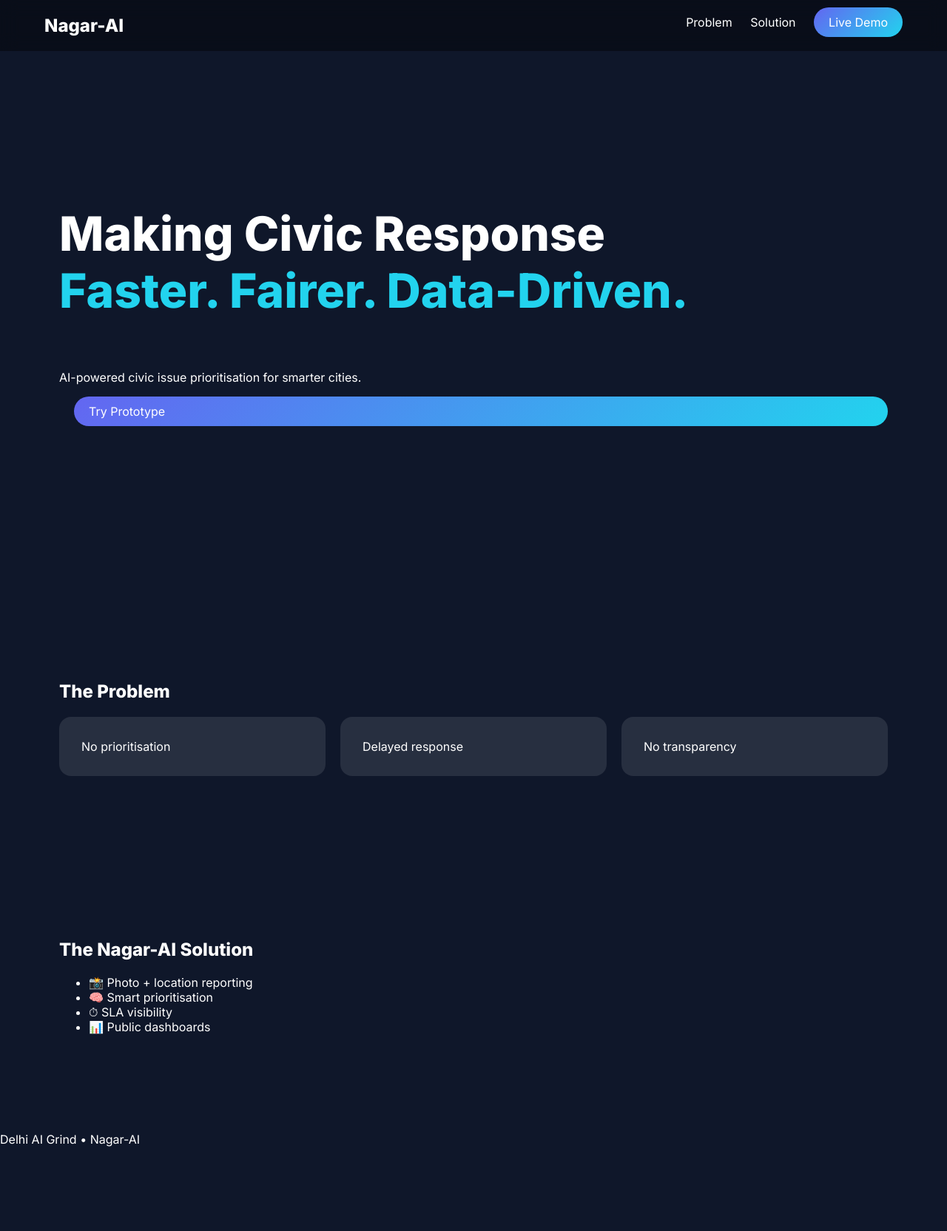
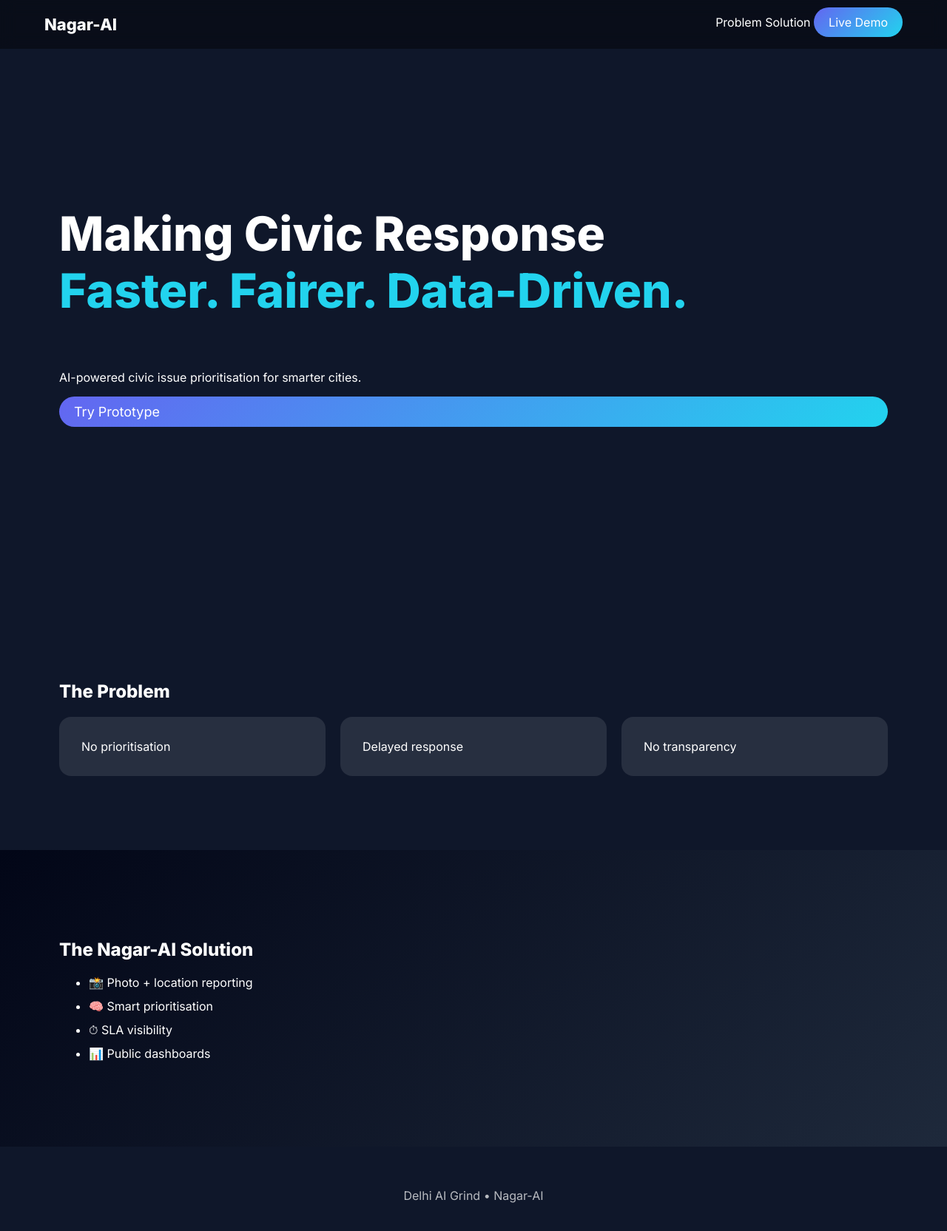
Before and after one commit to divijatewari/nagar-ai, a plain HTML site: page index.html in a window 1280 px wide. Shown: the whole page at 74% size. Before the commit the page ends 1566 px from the top, so only its background shows below. Drawn offline with Linux system fonts and the light colour scheme.

Commit message:
Refactor CSS for consistency and readability

```diff
--- a/style.css
+++ b/style.css
@@ -1,24 +1,33 @@
-* { box-sizing: border-box; font-family: 'Inter', sans-serif; }
+* {
+  box-sizing: border-box;
+  font-family: 'Inter', sans-serif;
+}
 
 body {
   margin: 0;
   background: #0f172a;
-  color: #fff;
+  color: #ffffff;
+}
+
+a {
+  color: white;
+  text-decoration: none;
 }
 
 .navbar {
+  position: fixed;
+  width: 100%;
+  padding: 20px 60px;
   display: flex;
   justify-content: space-between;
-  padding: 20px 60px;
-  position: fixed;
-  width: 100%;
   background: rgba(0,0,0,0.4);
-  backdrop-filter: blur(12px);
+  backdrop-filter: blur(10px);
 }
 
-.logo { font-weight: 800; font-size: 24px; }
-
-a { color: #fff; text-decoration: none; margin-left: 20px; }
+.logo {
+  font-weight: 800;
+  font-size: 22px;
+}
 
 .btn {
   padding: 10px 20px;
@@ -26,19 +35,32 @@
   border-radius: 30px;
 }
 
+.large {
+  font-size: 18px;
+}
+
 .hero {
   height: 100vh;
+  padding: 80px;
   display: flex;
   flex-direction: column;
   justify-content: center;
-  padding: 0 80px;
 }
 
-.hero h1 { font-size: 64px; }
-.hero span { color: #22d3ee; }
+.hero h1 {
+  font-size: 64px;
+}
+
+.hero span {
+  color: #22d3ee;
+}
 
 .section {
   padding: 100px 80px;
+}
+
+.gradient {
+  background: linear-gradient(135deg,#020617,#1e293b);
 }
 
 .cards {
@@ -53,11 +75,29 @@
   flex: 1;
 }
 
+.features li {
+  margin: 12px 0;
+}
+
+footer {
+  padding: 40px;
+  text-align: center;
+  opacity: 0.7;
+}
+
+/* DASHBOARD */
+
+.topbar {
+  padding: 30px 60px;
+  display: flex;
+  justify-content: space-between;
+}
+
 .dashboard {
   display: grid;
   grid-template-columns: 1fr 2fr;
   gap: 30px;
-  padding: 80px;
+  padding: 60px;
 }
 
 .form-card, .issues {
@@ -66,12 +106,19 @@
   border-radius: 16px;
 }
 
-input, textarea, select {
+input, select, textarea, button {
   width: 100%;
+  padding: 10px;
   margin-bottom: 12px;
-  padding: 10px;
   border-radius: 8px;
   border: none;
+}
+
+button {
+  background: linear-gradient(135deg,#22d3ee,#6366f1);
+  color: black;
+  font-weight: 600;
+  cursor: pointer;
 }
 
 .issue {
```
